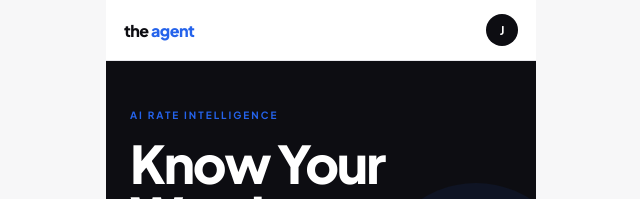
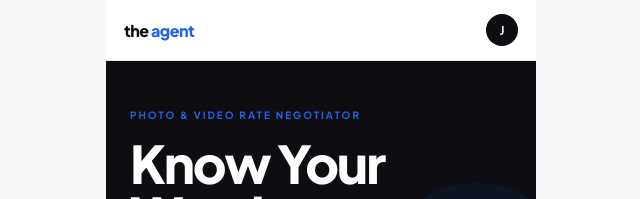
Before and after one commit to yerbabuenasf/the-agent-pwa, a Next.js app: page / in a window 1280 px wide. Shown: the top 199 px of the page, without its empty margins (319-959 px from the left). Built offline with nearby package versions, Linux system fonts and the light colour scheme.

Commit message:
Update eyebrow text to Photo & Video Rate Negotiator

```diff
--- a/src/components/RoleScreen.jsx
+++ b/src/components/RoleScreen.jsx
@@ -6,7 +6,7 @@ export default function RoleScreen({ role, onSelect, onContinue }) {
 
       {/* Bold header */}
       <div className="role-header">
-        <div className="role-header-eyebrow">AI Rate Intelligence</div>
+        <div className="role-header-eyebrow">Photo & Video Rate Negotiator</div>
         <h1 className="role-header-title">Know Your<br />Worth.</h1>
         <p className="role-header-sub">
           Real market rates, negotiation scripts, and budget guidance — powered by AI.
```
